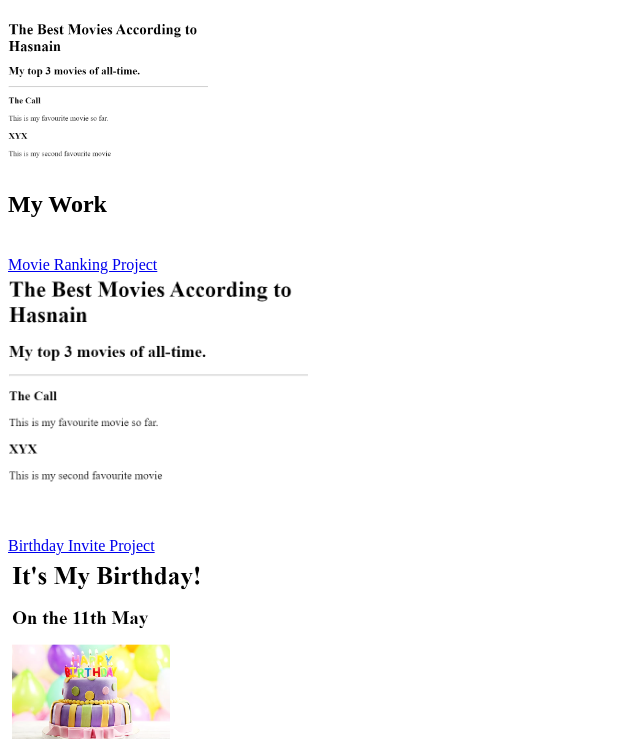
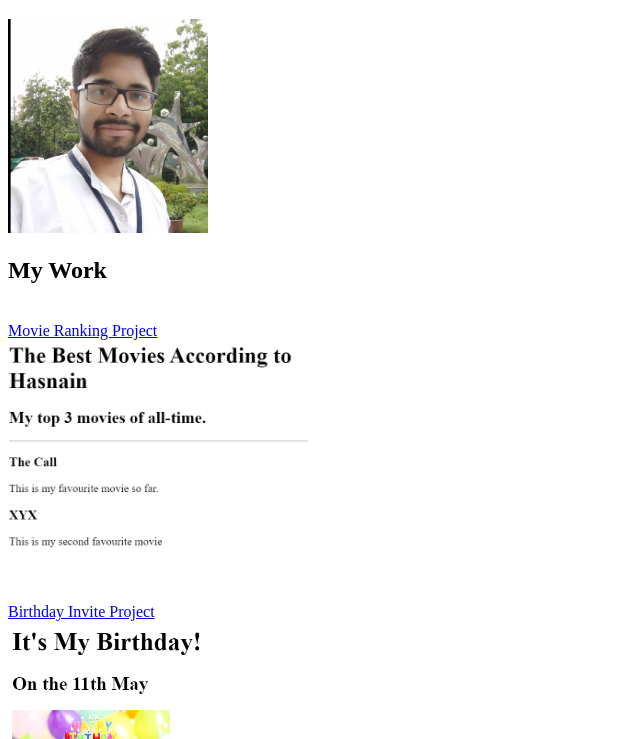
Before and after one commit to Hasnain-100/hasnain-portfolio, a plain HTML site: page index.html in a window 1280 px wide. Shown: the part 61-800 px from the top of the page, without its empty margins (0-640 px from the left). Drawn offline with Linux system fonts and the light colour scheme.

Commit message:
Update index.html

```diff
--- a/index.html
+++ b/index.html
@@ -7,7 +7,7 @@
     <body>
         <h1>MY PORTFOLIO</h1>
 
-        <img src = "assets/images/movie_ranking.png" alt = "ranking" width = 200> <br>
+        <img src = "assets/images/official.png" alt = "ranking" width = 200> <br>
         <h2>My Work</h2> <br>
         <a href = "public/movie_ranking.html">Movie Ranking Project </a> <br>
         <img src = "assets/images/movie_ranking.png" alt = "project1" width = 300> <br>
```
